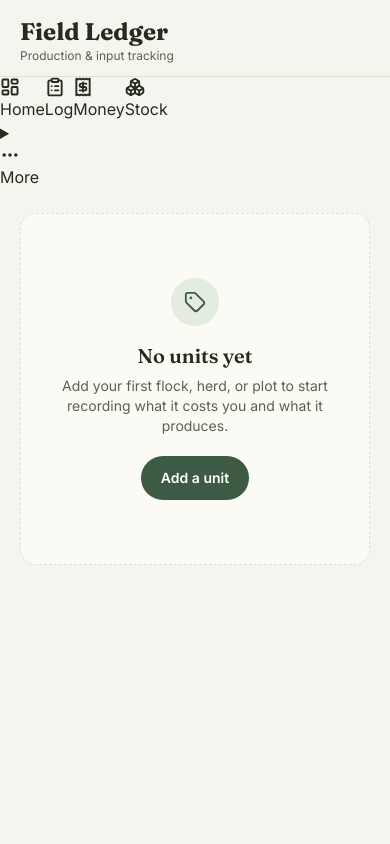
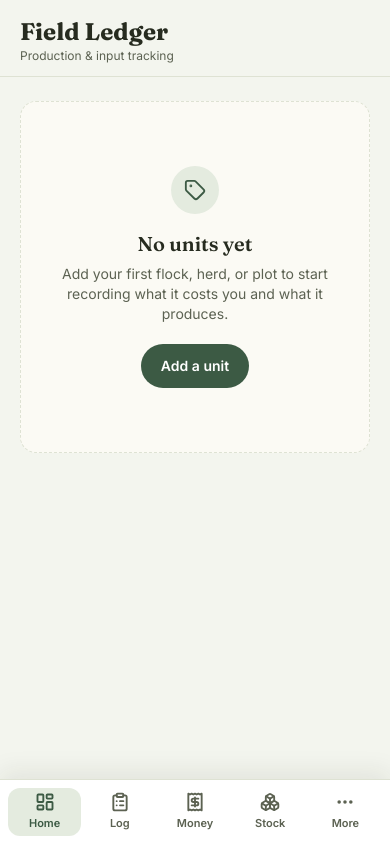
Before and after one commit to makosa-irvin/farm-mvp-app, a React (Vite) app: page / in a window 390 px wide. Built offline with nearby package versions, Linux system fonts and the light colour scheme.

Commit message:
Add mobile bottom navigation styles

```diff
--- a/src/layout/Header.module.css
+++ b/src/layout/Header.module.css
@@ -3,10 +3,94 @@
   border-bottom: 1px solid var(--line);
 }
 
-.title {
-  color: var(--ink);
+.title { color: var(--ink); }
+.subtitle { color: var(--ink-soft); }
+
+.mobileNav {
+  display: none;
 }
 
-.subtitle {
-  color: var(--ink-soft);
+@media (max-width: 639px) {
+  .mobileNav {
+    position: fixed;
+    left: 0;
+    right: 0;
+    bottom: 0;
+    z-index: 50;
+    display: grid;
+    grid-template-columns: repeat(5, 1fr);
+    gap: 2px;
+    padding: 8px 8px calc(8px + env(safe-area-inset-bottom));
+    background: color-mix(in srgb, var(--surface) 96%, transparent);
+    border-top: 1px solid var(--line);
+    box-shadow: 0 -8px 24px rgba(38, 43, 31, 0.08);
+    backdrop-filter: blur(14px);
+  }
+
+  .mobileNavItem {
+    min-width: 44px;
+    min-height: 48px;
+    display: flex;
+    flex-direction: column;
+    align-items: center;
+    justify-content: center;
+    gap: 3px;
+    border: 0;
+    border-radius: 12px;
+    background: transparent;
+    color: var(--ink-soft);
+    font-size: 11px;
+    font-weight: 600;
+    text-decoration: none;
+  }
+
+  .mobileNavItemActive {
+    color: var(--forest);
+    background: var(--forest-tint);
+  }
+
+  .moreMenu {
+    position: relative;
+  }
+
+  .moreMenu > summary {
+    list-style: none;
+    cursor: pointer;
+  }
+
+  .moreMenu > summary::-webkit-details-marker {
+    display: none;
+  }
+
+  .morePopover {
+    position: absolute;
+    right: 4px;
+    bottom: 58px;
+    min-width: 190px;
+    padding: 6px;
+    border: 1px solid var(--line);
+    border-radius: 16px;
+    background: var(--surface);
+    box-shadow: 0 14px 36px rgba(38, 43, 31, 0.16);
+  }
+
+  .moreItem {
+    width: 100%;
+    min-height: 44px;
+    display: flex;
+    align-items: center;
+    gap: 10px;
+    padding: 10px 12px;
+    border: 0;
+    border-radius: 10px;
+    background: transparent;
+    color: var(--ink);
+    text-align: left;
+    font-size: 14px;
+  }
+
+  .moreItem:hover,
+  .moreItem:focus-visible {
+    background: var(--bg);
+  }
 }
```
